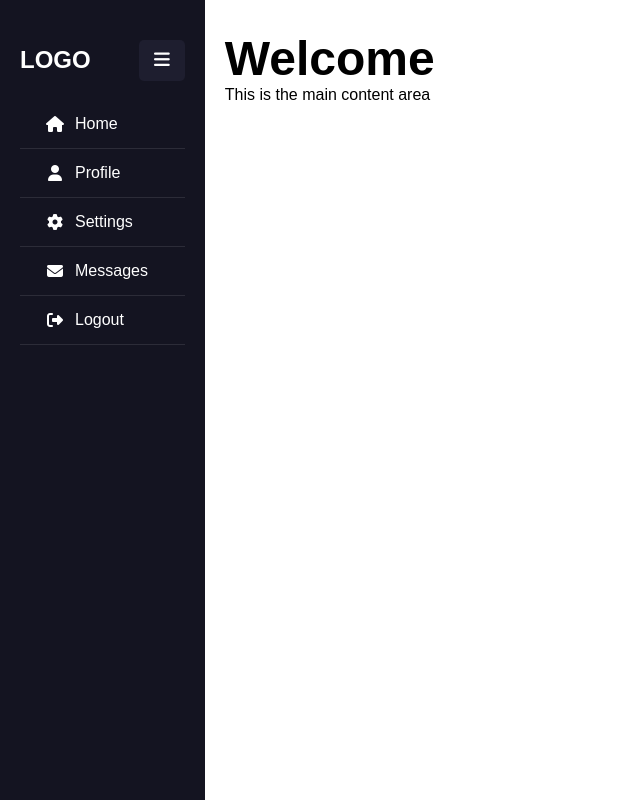
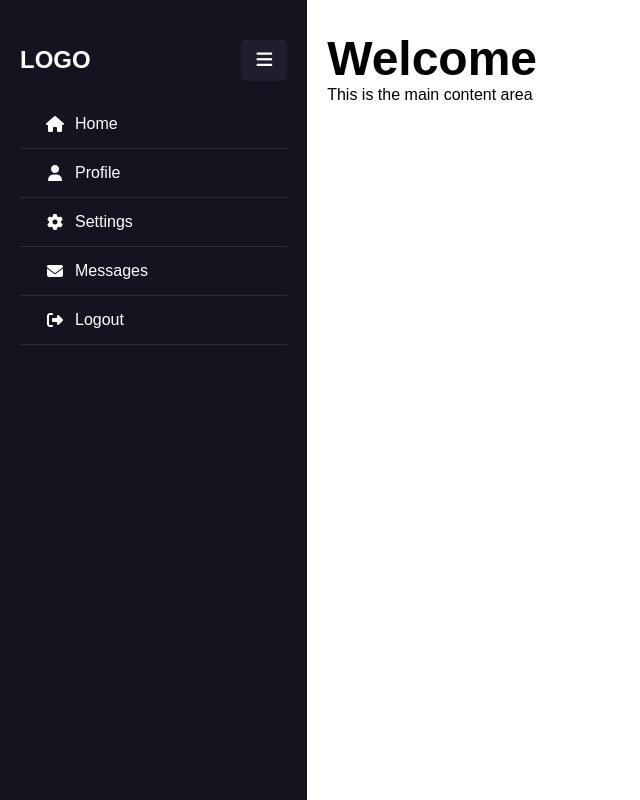
Before and after one commit to Onojason-Miracle/elevvo-sidebar, a plain HTML site: page index.html in a window 1024 px wide. Shown: the whole page, without its empty margins (0-640 px from the left). Drawn offline with Linux system fonts and the light colour scheme.

Commit message:
tablet responsiveness

```diff
--- a/index.css
+++ b/index.css
@@ -137,3 +137,51 @@
     margin-top: 30%;
   }
 }
+
+/* tablet responsiveness */
+
+@media (max-width: 1025px) and (min-width: 769px) {
+  .sidebar {
+    position: fixed;
+    left: 0;
+    top: 0;
+    height: 100%;
+    background-color: #1e1e2f;
+    color: white;
+    overflow: hidden;
+    transition: width 0.3s ease;
+    text-align: center;
+    padding: 20px;
+    background: #141421;
+    width: 30%;
+  }
+
+  .sidebar.closed {
+    width: 20%;
+  }
+
+  .main-content {
+    width: 70%;
+    padding: 20px;
+    flex: 1;
+    transition: margin-left 0.3s ease;
+    margin-left: 30%;
+    padding-top: 3%;
+  }
+
+  .sidebar.closed ~ .main-content {
+    margin-left: 20%;
+  }
+}
+
+/* mini laptop responsiveness */
+
+@media (max-width: 1280px) and (min-width: 1026px) {
+  .sidebar.closed {
+    width: 15%;
+  }
+
+  .sidebar.closed ~ .main-content {
+    margin-left: 15%;
+  }
+}
```
Also changed, not shown: index.html (+0 -32 lines).
